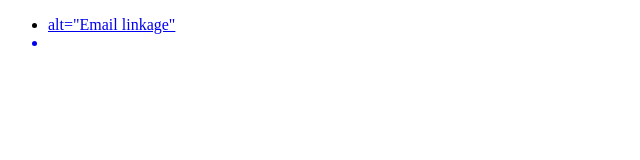
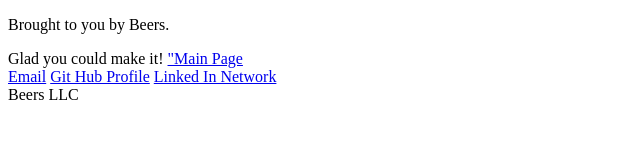
Before and after one commit to HeyitsSunshine/landing-page, a plain HTML site: page contactinfo.html in a window 1280 px wide. Shown: the whole page, without its empty margins (0-640 px from the left). Drawn offline with Linux system fonts and the light colour scheme.

Commit message:
Got up the bones, primarily, of what I think the site, as well as, pages, should resemble. Onto CSS.

```diff
--- a/contactinfo.html
+++ b/contactinfo.html
@@ -1,17 +1,23 @@
 <!DOCTYPE html>
     <html>
-        <header>
-            <title>Oh, so you wanna get to know me huh? Well fine by me.</title>
-            <meta charset="UTF-8">
-        <header>
+        <hero>
+            <p>Brought to you by Beers.</p>
+        </hero>
+
+        <head>
+            <meta charset="UTF-8"
+            <title>Glad you could make it!</title>
+            <a href="index.html">"Main Page</a>
+        </head>
 
         <body>
-            <p>
-                <ul>
-                    <li><a href="beersisthebest@gmail.com"> alt="Email linkage"</li>
-                    <li></li>
-                </ul>
-            </p>
+            <section>
+                <a href="beersisthebest@gmail.com">Email</a>
+                <a href="github.com/heyitssunshine">Git Hub Profile</a>
+                <a href="https://linkedin.com/heyitssunshine">Linked In Network</a>
+            </section>
         </body>
 
-    </html>
+        <footer>Beers LLC</footer>
+
+    <html>
```
Also changed, not shown: gallery.html (+21 -0 lines), index.html (+10 -3 lines).
